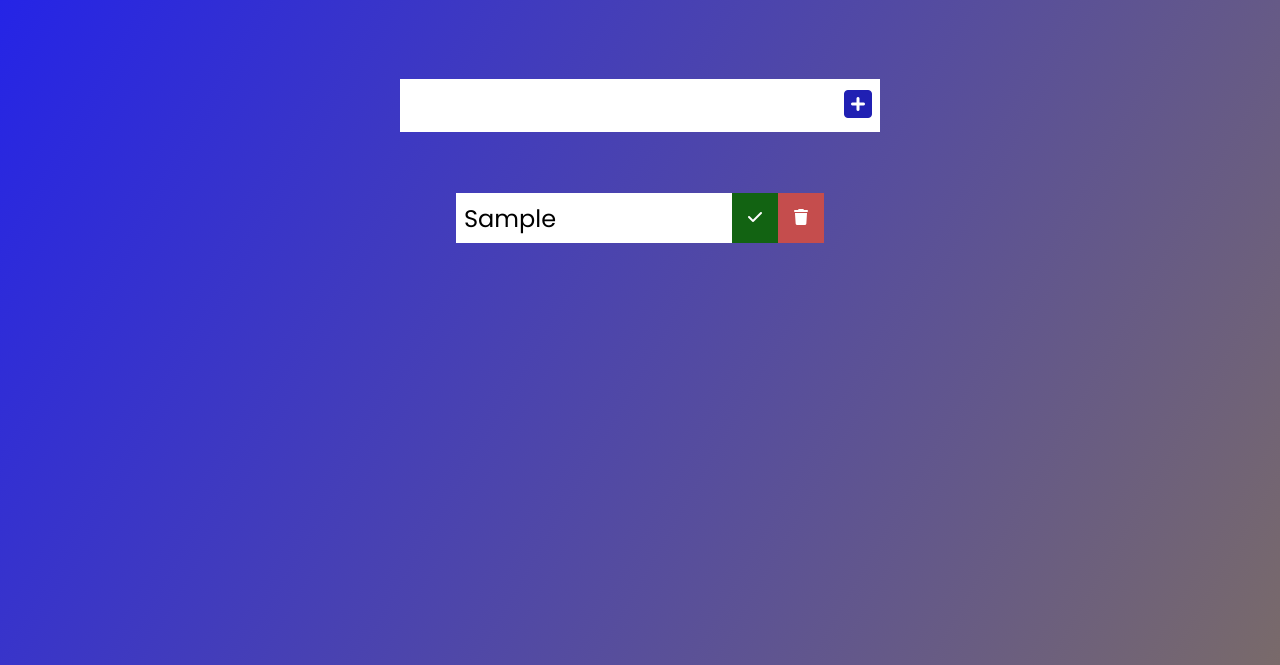
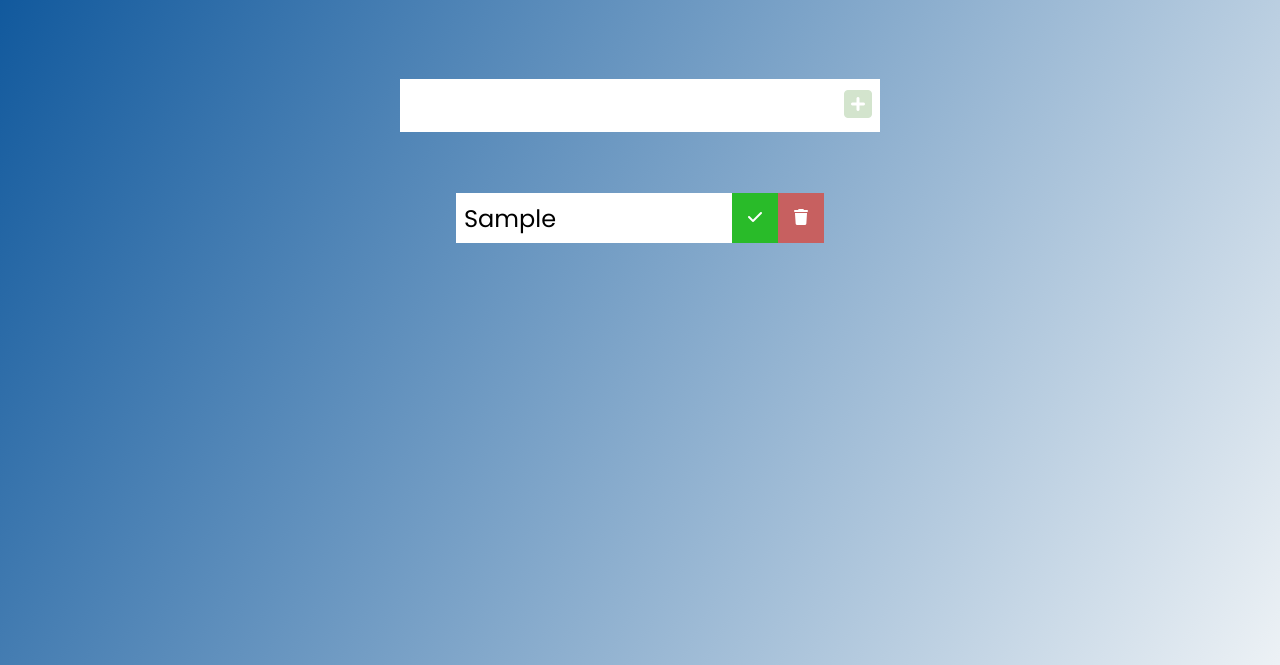
Before and after one commit to DemetriusWingate/js-todo-list, a plain HTML site: page index.html in a window 1280 px wide. Both pictures are taken after typing "Sample" into the empty fields and a click on the button 858 px from the left and 240 px from the top of the page. Shown: the part 135-800 px from the top of the page. Drawn offline with Linux system fonts and the light colour scheme.

Commit message:
fixed animation

```diff
--- a/app.js
+++ b/app.js
@@ -8,48 +8,45 @@ todoButton.addEventListener('click', addTodo);
 todoList.addEventListener('click', deleteCheck);
 
 
-
 //functions
 
-
 function addTodo(event) {
-    //Prevent form from submitting
-    event.preventDefault();
-    //Todo DIV
+    event.preventDefault(); //prevent form from submitting
     const todoDiv = document.createElement("div");
     todoDiv.classList.add("todo");
-    //Create LI
     const newTodo = document.createElement('li');
     newTodo.innerText = todoInput.value;
     newTodo.classList.add('todo-item');
     todoDiv.appendChild(newTodo);
-    //Check mark button
+
+    //check mark button
     const completedButton = document.createElement('button');
     completedButton.innerHTML = '<i class="fas fa-check"></i>';
     completedButton.classList.add("complete-btn");
     todoDiv.appendChild(completedButton);
-    //Check trash button
+
+    //check mark button
     const trashButton = document.createElement('button');
     trashButton.innerHTML = '<i class="fas fa-trash"></i>';
     trashButton.classList.add("trash-btn");
     todoDiv.appendChild(trashButton);
-    //Append to list
-    todoList.appendChild(todoDiv);
-    //clear todo input value
-    todoInput.value = "";
+
+    todoList.appendChild(todoDiv); //append to list
+    todoInput.value = ""; //clear to do input value
 }
 
 function deleteCheck(e) {
     const item = e.target;
-    //Delete todo
+    //DELETE TODO
     if(item.classList[0] === 'trash-btn') {
         const todo = item.parentElement;
         todo.classList.add('fall');
     }
 
-    //Check Mark
-    if(item.classList[0] === 'complete-btn') {
+    //COMPLETE TODO (checkmark)
+    if(item.classList[0] === 'complete-btn'){
         const todo = item.parentElement;
         todo.classList.toggle('completed');
     }
+
 }
--- a/style.css
+++ b/style.css
@@ -1,14 +1,15 @@
-@import url('https://fonts.googleapis.com/css2?family=Poppins:wght@300;400&display=swap');
-*{
+@import url('https://fonts.googleapis.com/css2?family=Asap:wght@400;500;700&family=Poppins:wght@100;400&display=swap');
+
+* {
   margin: 0;
   padding: 0;
   box-sizing: border-box;
 }
 
 body {
-    background-image: linear-gradient(120deg, rgb(33, 33, 236), rgb(121, 106, 106));
+  background-image: linear-gradient(120deg,#075299, #cddae45d);
   color: white;
-    font-family: "Poppins", sans-serif;
+  font-family: 'Poppins', sans-serif;
   min-height: 100vh;
 }
 
@@ -33,14 +34,14 @@ form button {
 }
 
 form button {
-    color: rgb(32, 32, 179);
+  color: #d3e4cd;
   background: white;
   cursor: pointer;
   transition: all 0.3s ease;
 }
 
 form button:hover {
-    background: rgb(33, 33, 218);
+  background: #d3e4cd;
   color: white;
 }
 
@@ -49,6 +50,7 @@ form button:hover {
   justify-content: center;
   align-items: center;
 }
+
 .todo-list {
   min-width: 30%;
   list-style: none;
@@ -62,24 +64,27 @@ form button:hover {
   display: flex;
   justify-content: space-between;
   align-items: center;
-    transition: all 0.5 ease;
+  transition: all 0.5s ease;
 }
 
 .todo li {
   flex: 1;
 }
+
 .trash-btn,
 .complete-btn {
-    background: rgb(197, 77, 77);
+  background: rgb(199, 96, 96);
   color: white;
   border: none;
   padding: 1rem;
   cursor: pointer;
   font-size: 1rem;
 }
+
 .complete-btn {
-    background: rgb(18, 99, 18);
+  background: rgb(41, 187, 41);
 }
+
 .todo-item {
   padding: 0rem 0.5rem;
 }
```
Lines whose indentation alone changed are shown as unchanged.
